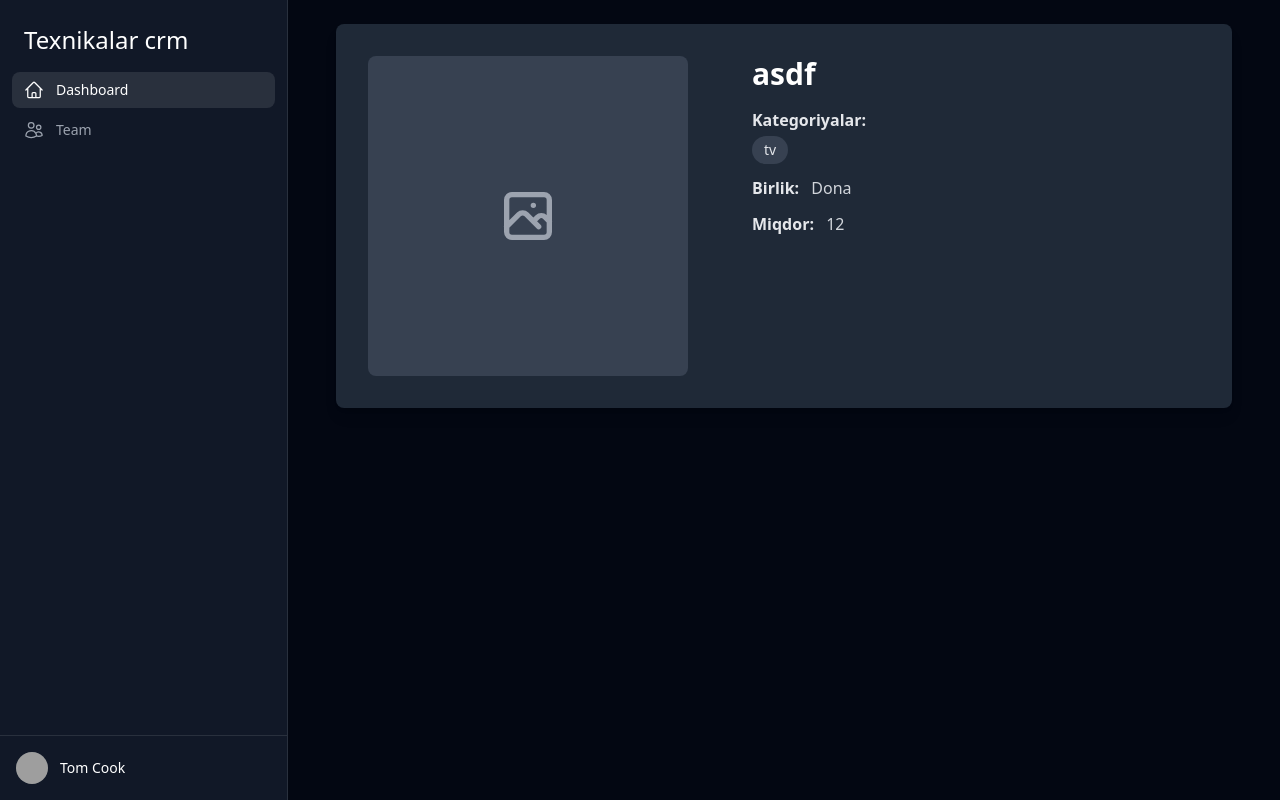
After one commit to Nasirdinovv/texnikalar3, a Django app: page /product/product/1/ in a window 1280 px wide. The commit adds this page. Run offline with Django 5.2, Linux system fonts and the light colour scheme; data comes from the database, SQL or seed files in the repository; both versions use the stored data as it was after the commit; style sheets or scripts are compiled from the project's sources; some libraries are stand-ins or nearby versions; grey boxes are pictures that could not be loaded.

Commit message:
hammasini yangi qildim

```diff
--- a/hr/urls.py
+++ b/hr/urls.py
@@ -1,7 +1,8 @@
 from django.urls import path
-from .views import all_hr
+from .views import all_hr, hr_detail
 
 
 urlpatterns = [
     path('', all_hr, name='all_hr'),
+    path('<int:id>/', hr_detail, name='hr_detail'),
 ]
--- a/hr/views.py
+++ b/hr/views.py
@@ -4,3 +4,7 @@ from hr.models import Workers
 def all_hr(request):
     hamma_hodimlar = Workers.objects.all()
     return render(request, 'hodimlar_list.html', {'hamma_hodimlar': hamma_hodimlar})
+
+def hr_detail(request, id):
+    hodim = Workers.objects.get(id=id)
+    return render(request, 'hr_detail.html', {'hodim': hodim})
--- a/ombor/urls.py
+++ b/ombor/urls.py
@@ -1,6 +1,7 @@
 from django.urls import path
-from .views import all_products
+from .views import all_products, product_detail
 
 urlpatterns = [
     path('', all_products, name='all_products'),
+    path('product/<int:product_id>/', product_detail, name='product_detail'),
 ]
--- a/ombor/views.py
+++ b/ombor/views.py
@@ -5,3 +5,7 @@ from .models import Product
 def all_products(request):
     products_list = Product.objects.all()
     return render(request, 'products_list.html', {'products_list': products_list})
+
+def product_detail(request, product_id):
+    product = Product.objects.get(id=product_id)
+    return render(request, 'product_detail.html', {'product': product})
--- a/templates/hodimlar_list.html
+++ b/templates/hodimlar_list.html
@@ -20,8 +20,10 @@
         <tbody class="divide-y divide-table-line">
 
 
-            <tr">
-                <td class="px-6 py-4 whitespace-nowrap text-sm font-medium text-foreground">{{hodim.first_name}}</td>
+            <tr>
+                <td class="px-6 py-4 whitespace-nowrap text-sm font-medium text-foreground">
+                    <a href="{% url 'hr_detail' hodim.id %}">{{hodim.first_name}}</a>
+                </td>
                 <td class="px-6 py-4 whitespace-nowrap text-sm text-foreground">{{hodim.last_name}}</td>
                 <td class="px-6 py-4 whitespace-nowrap text-sm text-foreground">{{hodim.phone_number}}</td>
                 <td class="px-6 py-4 whitespace-nowrap text-sm text-foreground">{{hodim.profession}}</td>
--- /dev/null
+++ b/templates/product_detail.html
@@ -0,0 +1,49 @@
+{% extends 'base.html' %}
+{% load static %}
+
+{% block title %}{{ product.name }}{% endblock %}
+
+{% block content %}
+<div class="max-w-4xl mx-auto bg-gray-800 rounded-lg shadow-lg p-8">
+    <div class="flex flex-col md:flex-row items-center md:items-start space-y-6 md:space-y-0 md:space-x-8">
+        <!-- Product Image -->
+        <div class="flex-shrink-0">
+            {% if product.image %}
+                <img src="{{ product.image.url }}" alt="{{ product.name }}" class="w-80 h-80 object-cover rounded-lg shadow-md">
+            {% else %}
+                <div class="w-80 h-80 bg-gray-700 rounded-lg flex items-center justify-center text-gray-400">
+                    <svg class="w-16 h-16" fill="none" stroke="currentColor" viewBox="0 0 24 24">
+                        <path stroke-linecap="round" stroke-linejoin="round" stroke-width="2" d="M4 16l4.586-4.586a2 2 0 012.828 0L16 16m-2-2l1.586-1.586a2 2 0 012.828 0L20 14m-6-6h.01M6 20h12a2 2 0 002-2V6a2 2 0 00-2-2H6a2 2 0 00-2 2v12a2 2 0 002 2z"></path>
+                    </svg>
+                </div>
+            {% endif %}
+        </div>
+
+        <!-- Product Details -->
+        <div class="flex-1 text-center md:text-left">
+            <h1 class="text-3xl font-bold text-white mb-4">{{ product.name }}</h1>
+
+            <div class="space-y-3 text-gray-300">
+                <div>
+                    <span class="font-semibold text-gray-200">Kategoriyalar:</span>
+                    <div class="flex flex-wrap gap-2 mt-1">
+                        {% for category in product.category.all %}
+                            <span class="px-3 py-1 bg-gray-700 text-gray-200 rounded-full text-sm">{{ category.name }}</span>
+                        {% endfor %}
+                    </div>
+                </div>
+
+                <div>
+                    <span class="font-semibold text-gray-200">Birlik:</span>
+                    <span class="ml-2">{{ product.get_unit_display }}</span>
+                </div>
+
+                <div>
+                    <span class="font-semibold text-gray-200">Miqdor:</span>
+                    <span class="ml-2">{{ product.amount }}</span>
+                </div>
+            </div>
+        </div>
+    </div>
+</div>
+{% endblock %}
--- a/templates/products_list.html
+++ b/templates/products_list.html
@@ -21,7 +21,9 @@
 
 
         <tr>
-          <td class="px-6 py-4 whitespace-nowrap text-sm font-medium text-foreground">{{product.name}}</td>
+          <td class="px-6 py-4 whitespace-nowrap text-sm font-medium text-foreground">
+            <a href="{% url 'product_detail' product.id %}">{{product.name}}</a>
+          </td>
           <td class="px-6 py-4 whitespace-nowrap text-sm text-foreground">
             {% for cat in product.category.all %}
                 {{cat.name}}
```
Also changed, not shown: templates/hr_detail.html (added, +43 -0 lines), db.sqlite3.
